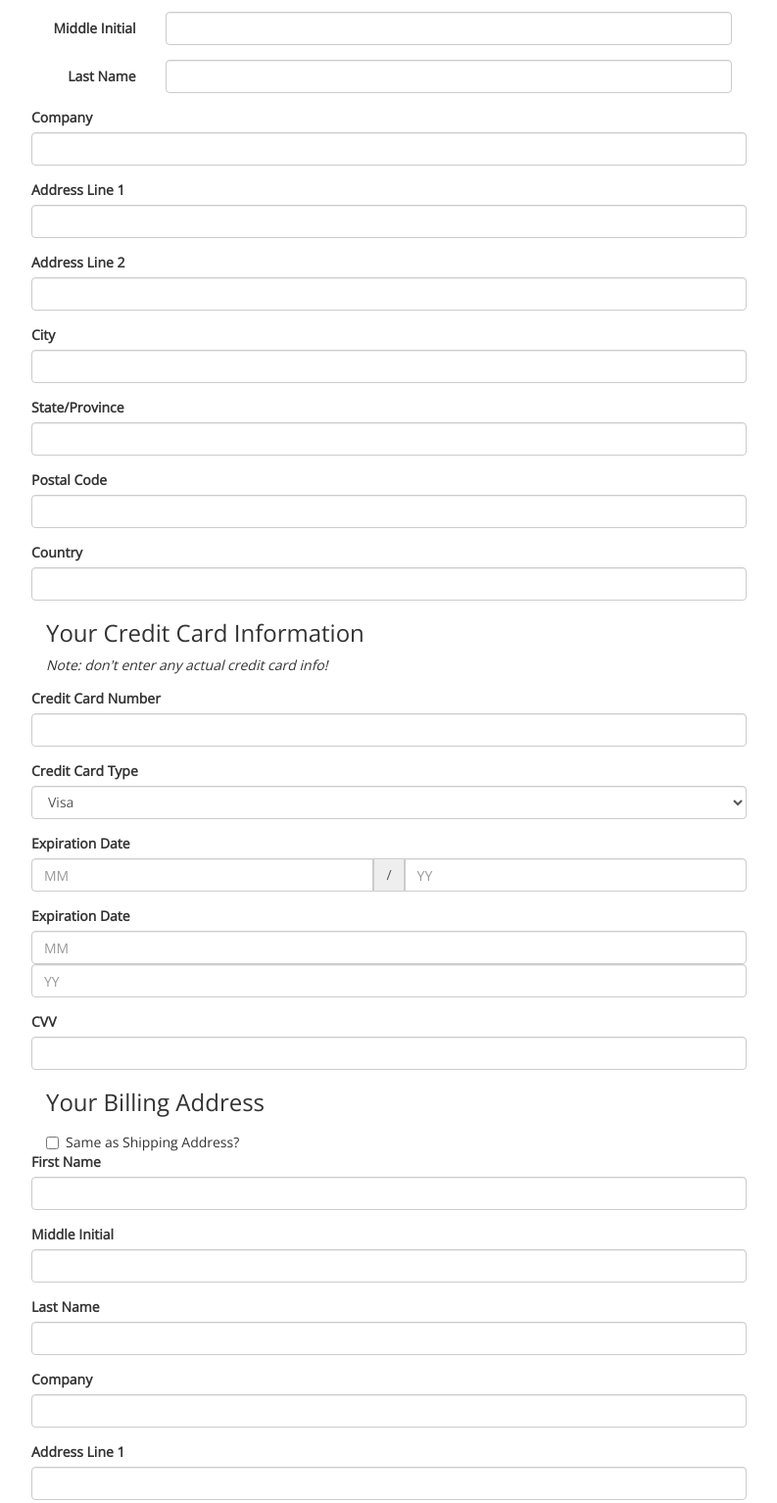
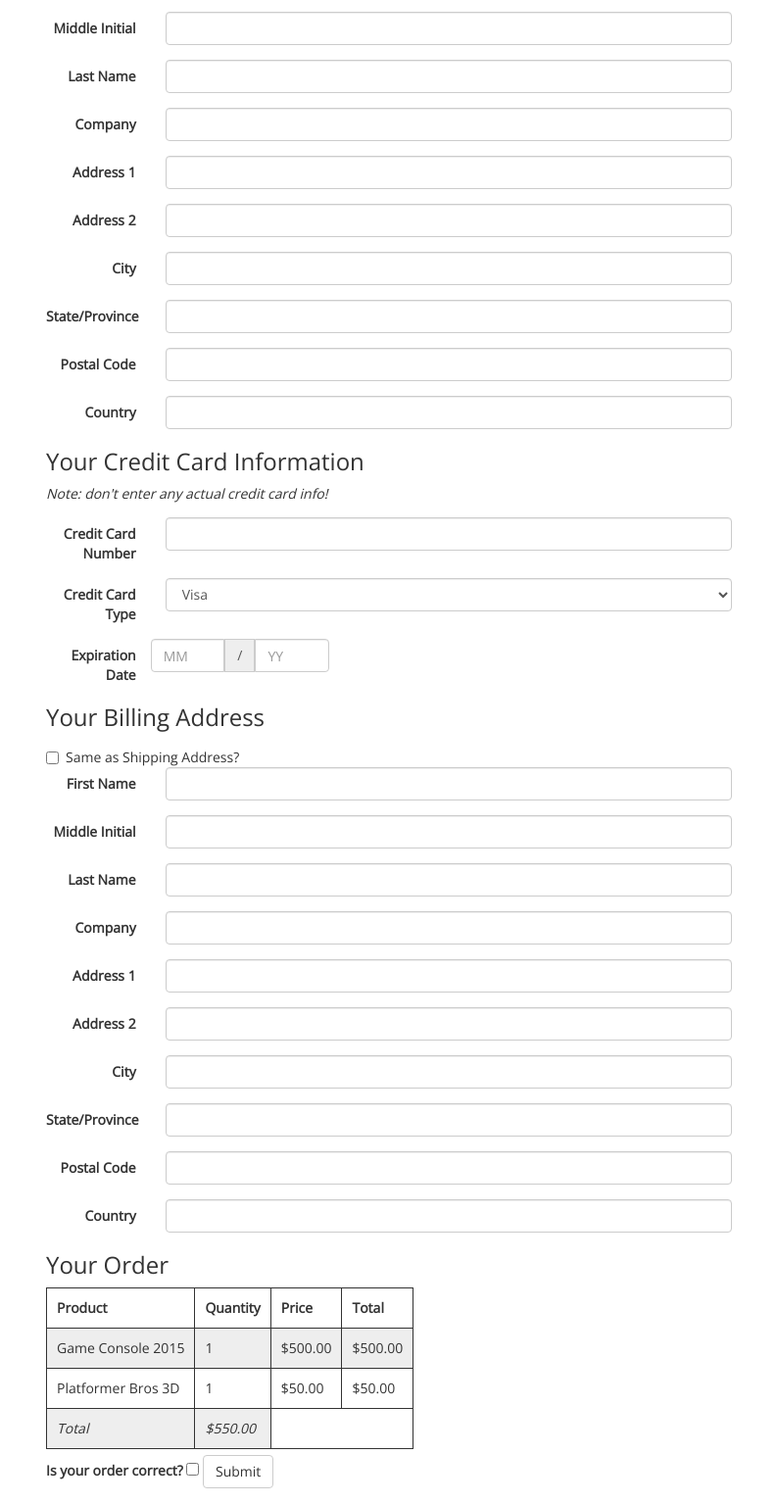
Before and after one commit to cch5ng/form-checkout, a plain HTML site: page index.html in a window 1280 px wide. Shown: the part 693-2227 px from the top of the page at 98% size, without its empty margins (243-1036 px from the left). Drawn offline with nearby package versions, Linux system fonts and the light colour scheme.

Commit message:
style: update form fields to be horizontal bootstrap

```diff
--- a/index.html
+++ b/index.html
@@ -151,32 +151,46 @@
       </div>
 
       <div class="form-group">
-        <label for="company-ship">Company</label>
+        <label for="company-ship" class="col-sm-2 control-label">Company</label>
+        <div class="col-sm-10">
           <input id="company-ship" class="form-control" type="text">
         </div>
+      </div>
       <div class="form-group">
-        <label for="add1-ship">Address Line 1</label>
+        <label for="add1-ship" class="col-sm-2 control-label">Address 1</label>
+        <div class="col-sm-10">
           <input name="city" id="add1-ship" class="form-control" type="text" required autocomplete="address-line1">
         </div>
+      </div>
       <div class="form-group">
-        <label for="add2-ship">Address Line 2</label>
+        <label for="add2-ship" class="col-sm-2 control-label">Address 2</label>
+        <div class="col-sm-10">
           <input name="city" id="add2-ship" class="form-control" type="text" autocomplete="address-line2">
         </div>
+      </div>
       <div class="form-group">
-        <label for="city-ship">City</label>
+        <label for="city-ship" class="col-sm-2 control-label">City</label>
+        <div class="col-sm-10">
           <input name="province" id="city-ship" class="form-control" type="text" required autocomplete="address-level2">
         </div>
+      </div>
       <div class="form-group">
-        <label for="state-ship">State/Province</label>
+        <label for="state-ship" class="col-sm-2 control-label">State/Province</label>
+        <div class="col-sm-10">
           <input name="region" id="state-ship" class="form-control" type="text" required autocomplete="address-level1">
         </div>
+      </div>
       <div class="form-group">
-        <label for="zip-ship">Postal Code</label>
+        <label for="zip-ship" class="col-sm-2 control-label">Postal Code</label>
+        <div class="col-sm-10">
           <input name="state" id="zip-ship" class="form-control" type="text" required autocomplete="postal-code">
         </div>
+      </div>
       <div class="form-group">
-        <label for="country-ship">Country</label>
+        <label for="country-ship" class="col-sm-2 control-label">Country</label>
+        <div class="col-sm-10">
           <input name="zip" id="country-ship" class="form-control" type="text" required autocomplete="country">
+        </div>
       </div>
 
 
@@ -184,11 +198,14 @@
       <h3 id="billing">Your Credit Card Information</h3>
       <div class="cc-warning"><em>Note: don't enter any actual credit card info!</em></div>
       <div class="form-group">
-        <label for="cc-number">Credit Card Number</label>
+        <label for="cc-number" class="col-sm-2 control-label">Credit Card Number</label>
+        <div class="col-sm-10">
           <input id="cc-number" class="form-control" type="number" required>
         </div>
+      </div>
       <div class="form-group">
-        <label for="cc-type">Credit Card Type</label>
+        <label for="cc-type" class="col-sm-2 control-label">Credit Card Type</label>
+        <div class="col-sm-10">
           <select id="cc-type" class="form-control" name="cc">
             <option>Visa</option>
             <option>American Express</option>
@@ -196,27 +213,15 @@
             <option>Discover</option>
           </select>
         </div>
+      </div>
       <div class="form-group">
-        <label for="cc-expir-month">Expiration Date</label>
-        <div class="input-group">
+        <label for="cc-expir-month" class="col-sm-2 control-label">Expiration Date</label>
+        <div class="input-group col-sm-3">
           <input type="number" id="cc-expir-month" class="form-control" placeholder="MM">
           <span class="input-group-addon">/</span>
           <input type="number" id="cc-expir-year" class="form-control" placeholder="YY">
         </div>
       </div>
-
-
-
-
-      <div class="form-group">
-        <label for="cc-expir-month">Expiration Date</label>
-        <input type="number" id="cc-expir-month" class="form-control" placeholder="MM"><input type="number" id="cc-expir-year" class="form-control" placeholder="YY">
-      </div>
-      <div class="form-group">
-        <label for="cc-cvv">CVV</label>
-        <input type="number" id="cc-cvv" class="form-control" >
-      </div>
-
 
 
       <h3>Your Billing Address</h3>
@@ -226,18 +231,68 @@
         </label>
       </div>
       <div class="form-group">
-        <label for="fname-bill">First Name</label>
+        <label for="fname-bill" class="col-sm-2 control-label">First Name</label>
+        <div class="col-sm-10">
           <input type="text" id="fname-bill" class="form-control" name="fname" required autocomplete="given-name">
         </div>
+      </div>
       <div class="form-group">
-        <label for="mname-bill">Middle Initial</label>
+        <label for="mname-bill" class="col-sm-2 control-label">Middle Initial</label>
+        <div class="col-sm-10">
           <input type="text" id="mname-bill" class="form-control" name="mname" autocomplete="additional-name">
         </div>
+      </div>
       <div class="form-group">
-        <label for="lname-bill">Last Name</label>
+        <label for="lname-bill" class="col-sm-2 control-label">Last Name</label>
+        <div class="col-sm-10">
           <input type="text" id="lname-bill" class="form-control" name="lname" required autocomplete="family-name">
         </div>
+      </div>
 
+      <div class="form-group">
+        <label for="company-bill" class="col-sm-2 control-label">Company</label>
+        <div class="col-sm-10">
+          <input id="company-bill" class="form-control" type="text">
+        </div>
+      </div>
+      <div class="form-group">
+        <label for="add1-bill" class="col-sm-2 control-label">Address 1</label>
+        <div class="col-sm-10">
+          <input name="city" id="add1-bill" class="form-control" type="text" required autocomplete="address-line1">
+        </div>
+      </div>
+      <div class="form-group">
+        <label for="add2-bill" class="col-sm-2 control-label">Address 2</label>
+        <div class="col-sm-10">
+          <input name="city" id="add2-bill" class="form-control" type="text" autocomplete="address-line2">
+        </div>
+      </div>
+      <div class="form-group">
+        <label for="city-bill" class="col-sm-2 control-label">City</label>
+        <div class="col-sm-10">
+          <input name="province" id="city-bill" class="form-control" type="text" required autocomplete="address-level2">
+        </div>
+      </div>
+      <div class="form-group">
+        <label for="state-bill" class="col-sm-2 control-label">State/Province</label>
+        <div class="col-sm-10">
+          <input name="region" id="state-bill" class="form-control" type="text" required autocomplete="address-level1">
+        </div>
+      </div>
+      <div class="form-group">
+        <label for="zip-bill" class="col-sm-2 control-label">Postal Code</label>
+        <div class="col-sm-10">
+          <input name="state" id="zip-bill" class="form-control" type="text" required autocomplete="postal-code">
+        </div>
+      </div>
+      <div class="form-group">
+        <label for="country-bill" class="col-sm-2 control-label">Country</label>
+        <div class="col-sm-10">
+          <input name="zip" id="country-bill" class="form-control" type="text" required autocomplete="country">
+        </div>
+      </div>
+
+<!--
       <div class="form-group">
         <label for="company-bill">Company</label>
         <input id="company-bill" class="form-control" type="text">
@@ -266,7 +321,7 @@
         <label for="country-bill">Country</label>
         <input name="zip" id="country-bill" class="form-control" type="text" required autocomplete="country">
       </div>
-
+-->
 
 
 <!--
```
Lines whose indentation alone changed are shown as unchanged.
